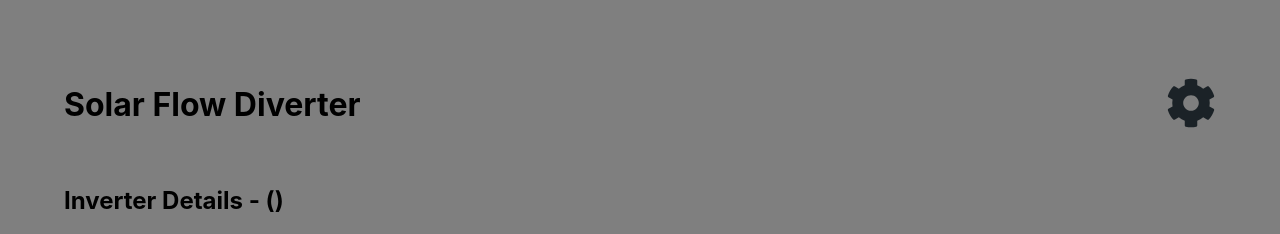
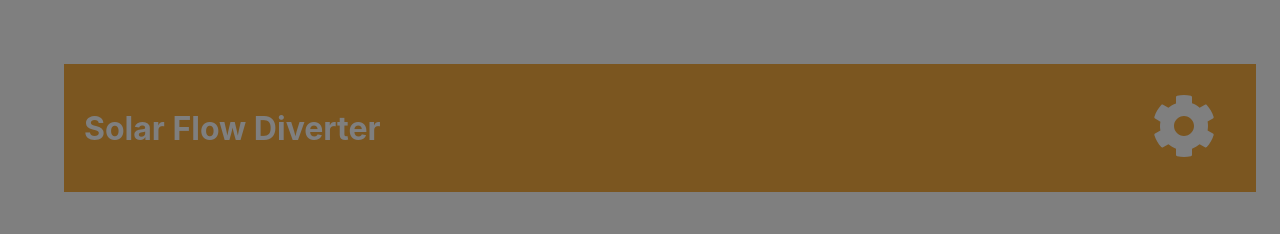
Before and after one commit to serialbandicoot/solar-flow-diverter, a React (Create React App) app in the folder frontend/solar-flow-diverter-ui/: page / in a window 1280 px wide. Shown: the top 234 px of the page. Built offline with nearby package versions, Linux system fonts and the light colour scheme; no server answers.

Commit message:
update with header

```diff
--- a/frontend/solar-flow-diverter-ui/src/Home.tsx
+++ b/frontend/solar-flow-diverter-ui/src/Home.tsx
@@ -4,22 +4,13 @@ import { FaCog } from 'react-icons/fa';
 
 import SolisInverterDetails from './SolisInverterDetails';
 import FiveDayForecast from './FiveDayForecast';
+import Header from './components/Header';
 
 const Home: React.FC = () => {
 
-    const cogIconStyle = {
-        fontSize: '50px', // Set the size to 30 pixels
-        color: '#36454F', // Set the color to dark gray
-    };
-
   return (
     <div>
-      <div className="container">
-        <h1>Solar Flow Diverter</h1>
-        <Link to="/settings">
-            <FaCog style={cogIconStyle}/>
-      </Link>
-      </div>
+      <Header/>
       <SolisInverterDetails />
       <FiveDayForecast />
     </div>
--- a/frontend/solar-flow-diverter-ui/src/SettingsScreen.tsx
+++ b/frontend/solar-flow-diverter-ui/src/SettingsScreen.tsx
@@ -1,41 +1,93 @@
-import React from 'react';
+import React, { useState, useEffect } from 'react';
+import { apiUrl } from './config';
+import Header from './components/Header';
 
-interface Props {}
+interface PlantData {
+  KEY_ID: string;
+  SECRET_KEY: string;
+  PLANT_ID: string;
+  STATION_ID: string;
+  SERIAL_NUMBER: string;
+  PORTAL_DOMAIN: string;
+  PORTAL_USERNAME: string;
+  MET_OFFICE_API_KEY: string;
+  LAT: string;
+  LONG: string;
+}
 
-const SettingsScreen: React.FC<Props> = () => {
-  // You can access the settings within the component
+interface ApiData {
+  timestamp: string;
+  plant: PlantData[];
+  id: number;
+}
 
-  const settingsData = {
-    key_id: 'your-key-id',
-    secret_key: 'your-secret-key',
-    plant_id: 'your-plant-id',
-    station_id: 'your-station-id',
-    serial_number: 'your-serial-number',
-    portal_domain: 'your-portal-domain',
-    portal_username: 'your-portal-username',
-    met_office_api_key: 'your-met-office-api-key',
-    lat: 123.45,
-    long: -67.89,
-  };
+const SETTINGS_ENDPOINT = '/settings';
+const API_URL = `${apiUrl}${SETTINGS_ENDPOINT}`;
 
-  const { key_id, secret_key, plant_id, station_id, serial_number, portal_domain, portal_username, met_office_api_key, lat, long } = settingsData;
+const DataComponent: React.FC = () => {
+  const [data, setData] = useState<ApiData | null>(null);
+  const [loading, setLoading] = useState(true);
 
-  // Use the settings as needed in your component
+  useEffect(() => {
+    async function fetchData() {
+      try {
+        const response = await fetch(API_URL);
+        const data = await response.json();
+
+        // Check if data exists and has elements
+        if (Array.isArray(data) && data.length > 0) {
+          setData(data[0]);
+        } else {
+          console.error('No data found in the API response.');
+        }
+
+        setLoading(false);
+      } catch (error) {
+        console.error('Error fetching data:', error);
+      }
+    }
+
+    fetchData();
+  }, []);
+
+  if (loading) {
+    return <div>Loading...</div>;
+  }
+
+  if (!data) {
+    return <div>No data found.</div>;
+  }
+
+  // ... Inside the return statement ...
+
   return (
     <div>
-      <h2>Settings</h2>
-      <p>KEY_ID: {key_id}</p>
-      <p>SECRET_KEY: {secret_key}</p>
-      <p>PLANT_ID: {plant_id}</p>
-      <p>STATION_ID: {station_id}</p>
-      <p>SERIAL_NUMBER: {serial_number}</p>
-      <p>PORTAL_DOMAIN: {portal_domain}</p>
-      <p>PORTAL_USERNAME: {portal_username}</p>
-      <p>MET_OFFICE_API_KEY: {met_office_api_key}</p>
-      <p>Latitude: {lat}</p>
-      <p>Longitude: {long}</p>
+      <Header/>
+      <div className="data-container"> {/* Apply the CSS class here */}
+        <div>key_id:</div>
+        <div>{data.plant[0]?.KEY_ID ? '***' : 'MISSING'}</div>
+        <div>secret_key:</div>
+        <div>{data.plant[0]?.SECRET_KEY ? '***' : 'MISSING'}</div>
+        <div>plant_id:</div>
+        <div>{data.plant[0]?.PLANT_ID || 'MISSING'}</div>
+        <div>station_id:</div>
+        <div>{data.plant[0]?.STATION_ID || 'MISSING'}</div>
+        <div>serial_number:</div>
+        <div>{data.plant[0]?.SERIAL_NUMBER || 'MISSING'}</div>
+        <div>portal_domain:</div>
+        <div>{data.plant[0]?.PORTAL_DOMAIN || 'MISSING'}</div>
+        <div>portal_username:</div>
+        <div>{data.plant[0]?.PORTAL_USERNAME || 'MISSING'}</div>
+        <div>met_office_api_key:</div>
+        <div>{data.plant[0]?.MET_OFFICE_API_KEY ? '***' : 'MISSING'}</div>
+        <div>latitude:</div>
+        <div>{data.plant[0]?.LAT || 'MISSING'}</div>
+        <div>longitude:</div>
+        <div>{data.plant[0]?.LONG || 'MISSING'}</div>
+      </div>
     </div>
   );
+
 };
 
-export default SettingsScreen;
+export default DataComponent;
--- /dev/null
+++ b/frontend/solar-flow-diverter-ui/src/components/Header.tsx
@@ -0,0 +1,22 @@
+// Header.tsx
+
+import React from 'react';
+import { Link } from 'react-router-dom';
+import { FaCog } from 'react-icons/fa';
+
+const Header: React.FC = () => {
+  return (
+    <header className="header-container">
+      <Link to="/" className="home-link"> {/* Make the "Solar Flow Diverter" text a link */}
+        <h1>Solar Flow Diverter</h1>
+      </Link>
+      <Link to="/settings" className="settings-link">
+        <div className="cog-icon-container">
+          <FaCog className="cog-icon" />
+        </div>
+      </Link>
+    </header>
+  );
+};
+
+export default Header;
--- a/frontend/solar-flow-diverter-ui/src/index.css
+++ b/frontend/solar-flow-diverter-ui/src/index.css
@@ -114,3 +114,69 @@ th {
   justify-content: space-between;
   align-items: center;
 }
+
+/* DataComponent.css */
+.data-container {
+  padding-top: 30px;
+  display: grid;
+  grid-template-columns: auto auto;
+  gap: 8px;
+  font-size: 22px;
+}
+
+/* Header.css */
+
+.header-container {
+  display: flex;
+  align-items: center;
+  justify-content: space-between;
+  text-align: center;
+  padding: 20px;
+  background: #F7AD40;
+  width: 100%;
+  color: white;
+}
+
+.settings-link {
+  color: white;
+  text-decoration: none;
+}
+
+.cog-icon-container {
+  padding: 10px;
+  border-radius: 50%;
+}
+
+.cog-icon {
+  font-size: 64px; /* Increased font size (three times) */
+  margin-right: 10px;
+  color: white; /* White color for the cog icon */
+}
+
+/* Header.css */
+
+.header-container {
+  display: flex;
+  align-items: center;
+  justify-content: space-between;
+  text-align: center;
+  padding: 20px;
+  background: #F7AD40;
+  width: 100%;
+  color: white;
+}
+
+/* Link styles */
+.home-link,
+.settings-link {
+  color: white; /* Set link text color to white */
+  text-decoration: none; /* Remove underline */
+}
+
+/* Disable link hover effect */
+.home-link:hover,
+.settings-link:hover {
+  color: white; /* Set the same link text color as normal state */
+  text-decoration: none; /* Ensure no hover underline */
+  cursor: default; /* Disable pointer cursor on hover */
+}
```
Also changed, not shown: 2 other files (tests, documents, lock files or other folders).
